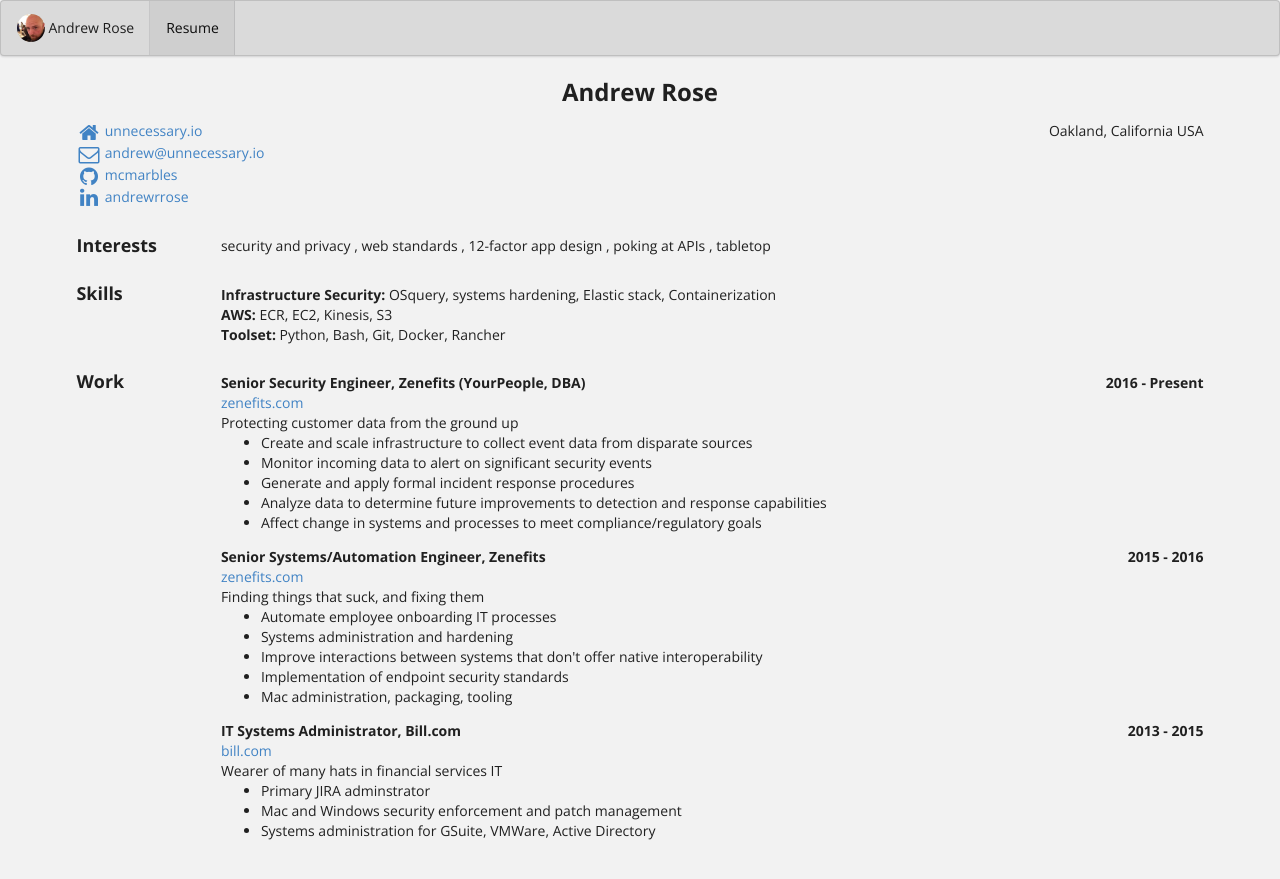
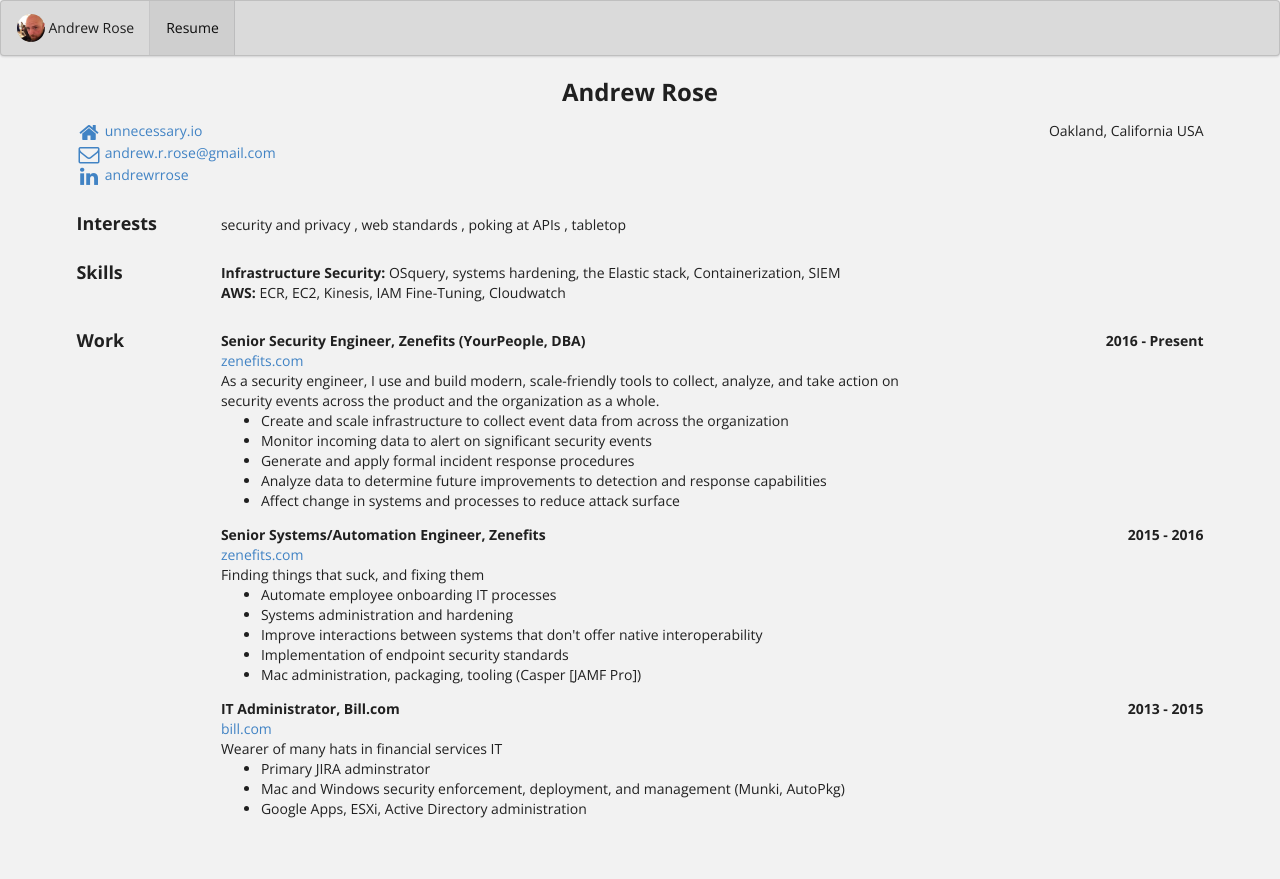
Before and after one commit to mcmarbles/mcmarbles.github.io, a Jekyll site: the page built from bio/index.html, in a window 1280 px wide. Shown: the top 879 px of the page. Built offline with Jekyll 4.4.1, drawn with Linux system fonts in a browser that asks for light colours.

Commit message:
wording updates

```diff
--- a/_data/bio.json
+++ b/_data/bio.json
@@ -1,9 +1,9 @@
 {
   "basics": {
     "name": "Andrew Rose",
-    "label": "Person",
+    "label": "Security Engineer, Blue Teamer, Linux Beard",
     "picture": "https://unnecessary.io/images/andrew.jpg",
-    "email": "andrew@unnecessary.io",
+    "email": "andrew.r.rose@gmail.com",
     "phone": "",
     "website": "https://unnecessary.io",
     "summary": "I tinker.",
@@ -15,11 +15,6 @@
       "region": "California"
     },
     "profiles": [
-      {
-        "network": "github",
-        "username": "mcmarbles",
-        "url": "http://github.com/mcmarbles"
-      },
       {
         "network": "linkedin",
         "username": "andrewrrose",
@@ -33,11 +28,6 @@
     },
     {
       "name": "web standards",
-      "keywords": [
-      ]
-    },
-    {
-      "name": "12-factor app design",
     },
     {
       "name": "poking at APIs",
@@ -53,29 +43,20 @@
       "keywords": [
         "OSquery",
         "systems hardening",
-        "Elastic stack",
-        "Containerization"
+        "the Elastic stack",
+        "Containerization",
+        "SIEM"
       ]
     },
     {
       "name": "AWS",
-      "level": "Getting There",
+      "level": "",
       "keywords": [
         "ECR",
         "EC2",
         "Kinesis",
-        "S3"
-      ]
-    },
-    {
-      "name": "Toolset",
-      "level": "",
-      "keywords": [
-        "Python",
-        "Bash",
-        "Git",
-        "Docker",
-        "Rancher"
+        "IAM Fine-Tuning",
+        "Cloudwatch"
       ]
     }
   ],
@@ -86,13 +67,13 @@
       "website": "https://zenefits.com",
       "startDate": "2016-07-15",
       "endDate": "Present",
-      "summary": "Protecting customer data from the ground up",
+      "summary": "As a security engineer, I use and build modern, scale-friendly tools to collect, analyze, and take action on security events across the product and the organization as a whole.",
       "highlights": [
-        "Create and scale infrastructure to collect event data from disparate sources",
+        "Create and scale infrastructure to collect event data from across the organization",
         "Monitor incoming data to alert on significant security events",
         "Generate and apply formal incident response procedures",
         "Analyze data to determine future improvements to detection and response capabilities",
-        "Affect change in systems and processes to meet compliance/regulatory goals"
+        "Affect change in systems and processes to reduce attack surface"
       ]
     },
     {
@@ -107,20 +88,20 @@
         "Systems administration and hardening",
         "Improve interactions between systems that don't offer native interoperability",
         "Implementation of endpoint security standards",
-        "Mac administration, packaging, tooling"
+        "Mac administration, packaging, tooling (Casper [JAMF Pro])"
       ]
     },
     {
       "company": "Bill.com",
-      "position": "IT Systems Administrator",
+      "position": "IT Administrator",
       "website": "https://bill.com",
       "startDate": "2013-04-01",
       "endDate": "2015-03-23",
       "summary": "Wearer of many hats in financial services IT",
       "highlights": [
         "Primary JIRA adminstrator",
-        "Mac and Windows security enforcement and patch management",
-        "Systems administration for GSuite, VMWare, Active Directory"
+        "Mac and Windows security enforcement, deployment, and management (Munki, AutoPkg)",
+        "Google Apps, ESXi, Active Directory administration"
       ]
     }
   ]
```
